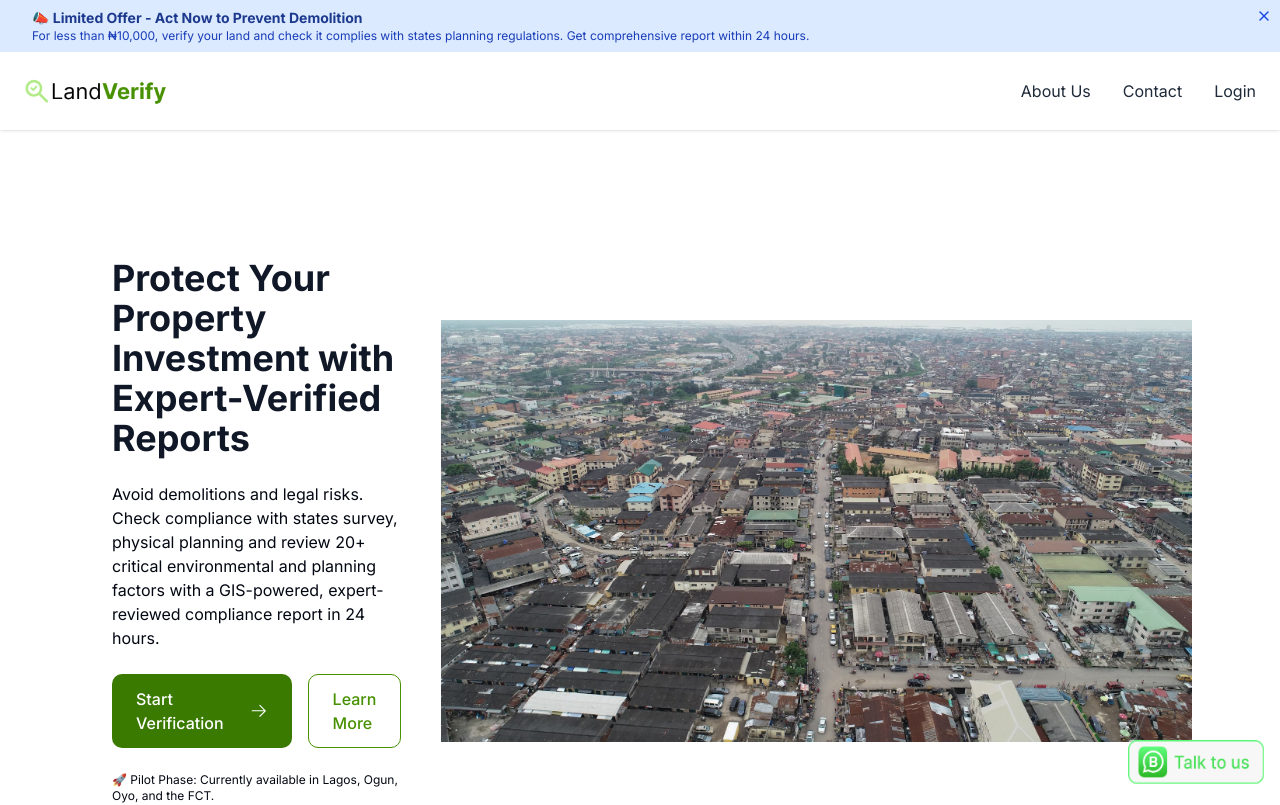
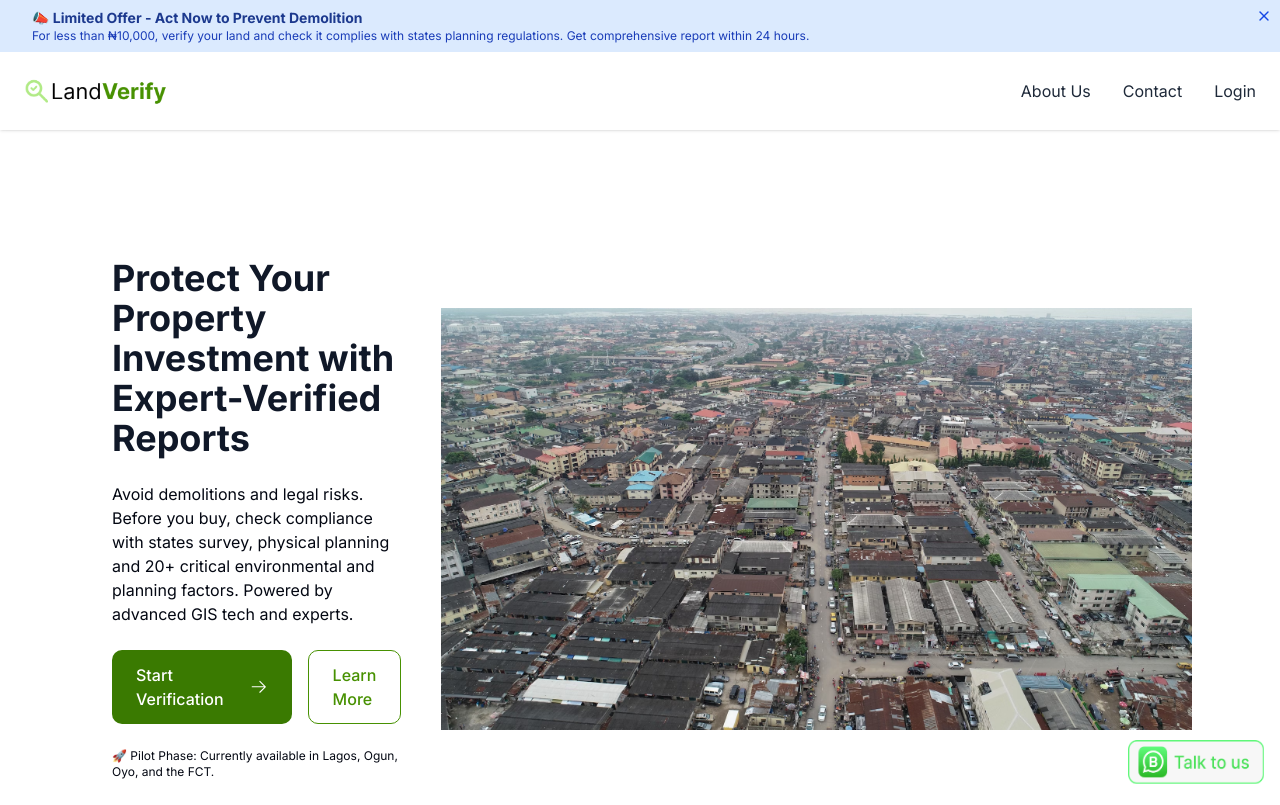
Before and after one commit to agbajekehinde/land-verify, a Next.js app: page / in a window 1280 px wide. Shown: the top 805 px of the page. Built offline with nearby package versions, Linux system fonts and the light colour scheme; a web font is replaced by a local one.

Commit message:
modified:   app/components/hero/hero.tsx

```diff
--- a/app/components/hero/hero.tsx
+++ b/app/components/hero/hero.tsx
@@ -14,7 +14,7 @@ export default function Hero() {
           <h1 className="flex text-4xl text-gray-900 md:text-4xl md:leading-bold">
             <strong>Protect Your Property Investment with Expert-Verified Reports</strong>
           </h1>
-          <p>Avoid demolitions and legal risks. Check compliance with states survey, physical planning and review 20+ critical environmental and planning factors with a GIS-powered, expert-reviewed compliance report in 24 hours.
+          <p>Avoid demolitions and legal risks. Before you buy, check compliance with states survey, physical planning and 20+ critical environmental and planning factors. Powered by advanced GIS tech and experts.
 
           </p>
           <div className="flex flex-col gap-4 md:flex-row w-full">
```
